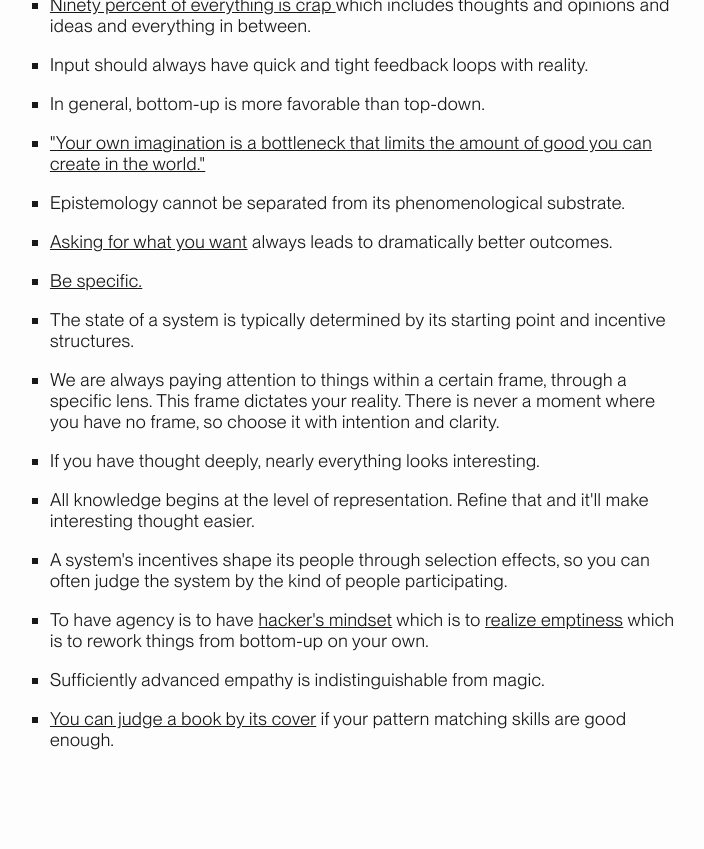
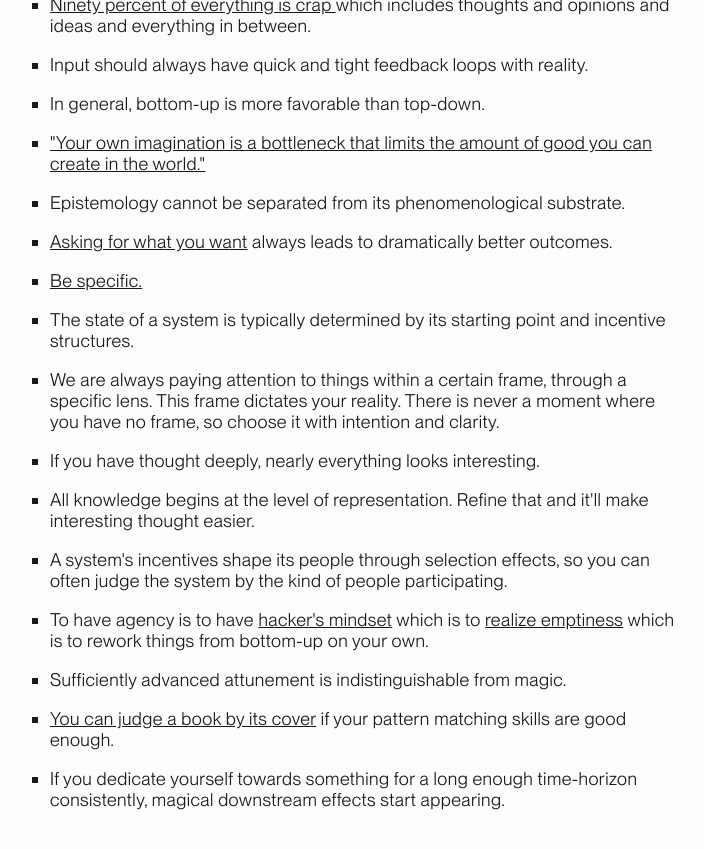
Before and after one commit to pxsswordprotected/personalsite, a Jekyll site: the page docs/principles.html, which Jekyll copies as it is, in a window 1280 px wide and 900 px high, scrolled down 3965 px. Shown: the top 849 px of the window, without its empty margins (285-989 px from the left). Built offline with Jekyll 4.4.1, drawn with Linux system fonts in a browser that asks for light colours.

Commit message:
new princ + edit

```diff
--- a/docs/principles.html
+++ b/docs/principles.html
@@ -706,8 +706,8 @@
                             own.
                         </li>
                         <li>
-                            Sufficiently advanced empathy is indistinguishable
-                            from magic.
+                            Sufficiently advanced attunement is
+                            indistinguishable from magic.
                         </li>
                         <li>
                             <a
@@ -717,6 +717,11 @@
                             >
                             if your pattern matching skills are good enough.
                         </li>
+                        <li>
+                            If you dedicate yourself towards something for a
+                            long enough time-horizon consistently, magical
+                            downstream effects start appearing.
+                        </li>
                     </ul>
                 </section>
             </main>
```
